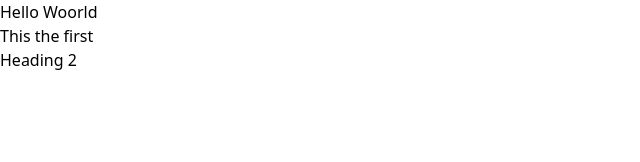
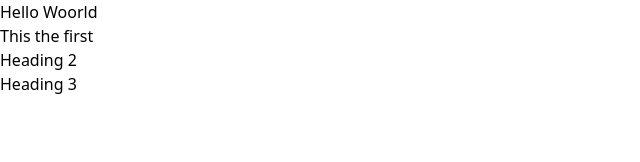
Before and after one commit to bernedettelet02/FrontEnd, an Angular app: page / in a window 1280 px wide. Shown: the top 162 px of the page, without its empty margins (0-640 px from the left). Built offline with nearby package versions, Linux system fonts and the light colour scheme.

Commit message:
testing2

```diff
--- a/src/app/app.html
+++ b/src/app/app.html
@@ -1,3 +1,4 @@
 <h1>Hello Woorld</h1>
 <p>This the first</p>
 <h2>Heading 2</h2>
+<h3>Heading 3</h3>
```
